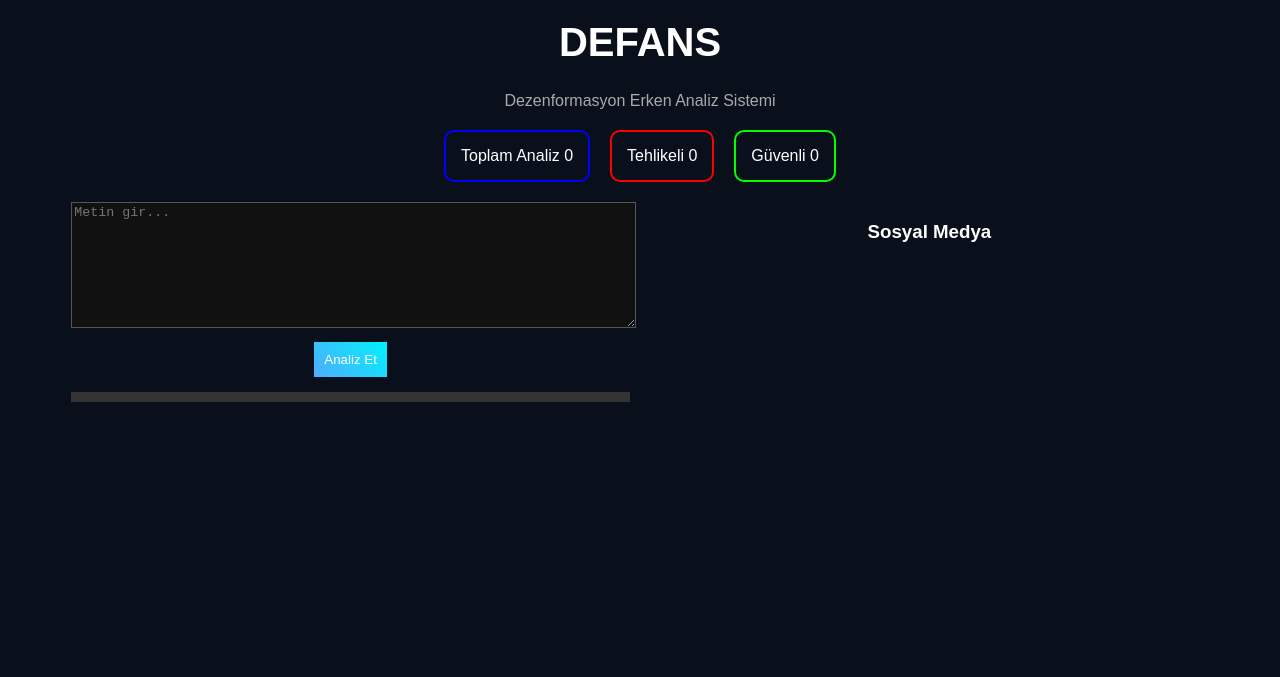
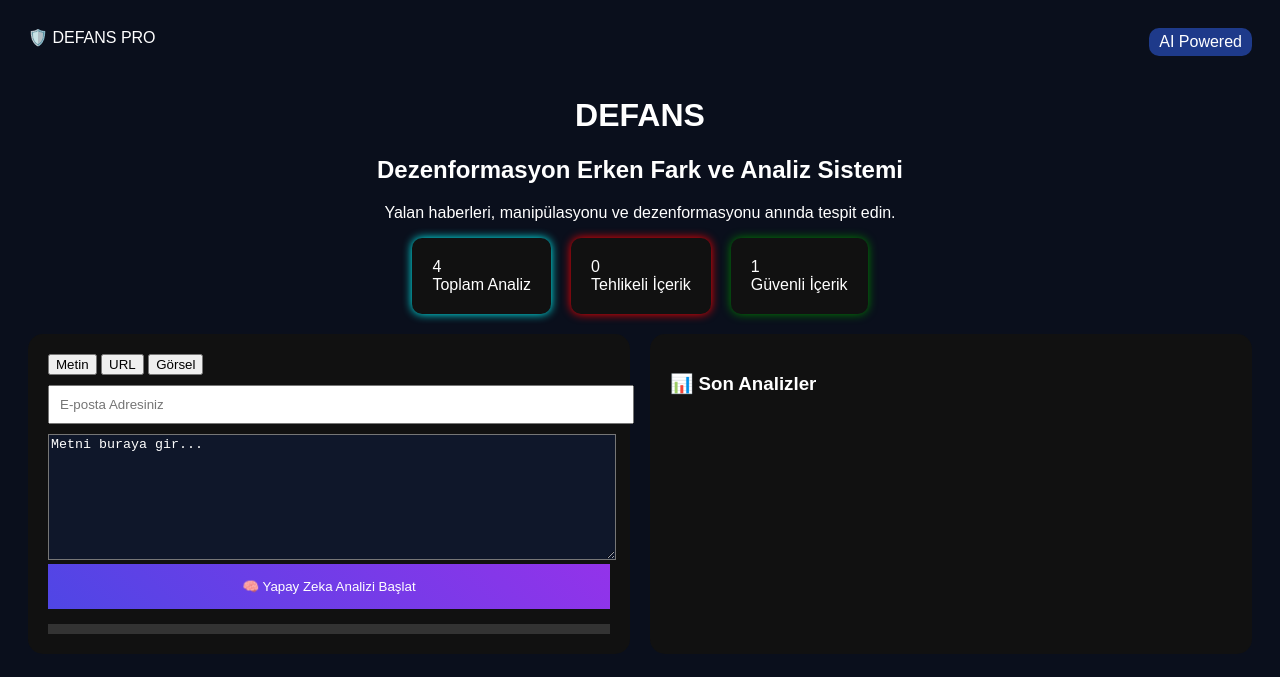
Before and after one commit to zumruduanka1/defanst-bitak, a plain HTML site: page templates/index.html in a window 1280 px wide. Drawn offline with Linux system fonts and the light colour scheme; no server answers.

Commit message:
defans ai full system

```diff
--- a/static/style.css
+++ b/static/style.css
@@ -1,81 +1,104 @@
-body {
-    background: #0a0f1c;
-    color: white;
-    font-family: Arial;
+body{
+    background:#0a0f1c;
+    color:white;
+    font-family:sans-serif;
 }
 
-.container {
-    width: 90%;
-    margin: auto;
-    text-align: center;
+.nav{
+    display:flex;
+    justify-content:space-between;
+    padding:20px;
 }
 
-.title {
-    font-size: 40px;
-    margin-top: 20px;
+.badge{
+    background:#1e3a8a;
+    padding:5px 10px;
+    border-radius:10px;
 }
 
-.subtitle {
-    color: #aaa;
+.hero{
+    text-align:center;
 }
 
-.stats {
-    display: flex;
-    justify-content: center;
-    gap: 20px;
-    margin: 20px;
+.stats{
+    display:flex;
+    justify-content:center;
+    gap:20px;
 }
 
-.card {
-    padding: 15px;
-    border-radius: 10px;
+.card{
+    padding:20px;
+    background:#111;
+    border-radius:10px;
+    box-shadow:0 0 10px #0ff;
 }
 
-.blue { border: 2px solid #00f; }
-.red { border: 2px solid #f00; }
-.green { border: 2px solid #0f0; }
+.red{box-shadow:0 0 10px red;}
+.green{box-shadow:0 0 10px green;}
 
-.main {
-    display: flex;
-    gap: 20px;
+.main{
+    display:flex;
+    gap:20px;
+    padding:20px;
 }
 
-.left, .right {
-    width: 50%;
+.panel{
+    flex:1;
+    background:#111;
+    padding:20px;
+    border-radius:15px;
 }
 
-textarea {
-    width: 100%;
-    height: 120px;
-    background: #111;
-    color: white;
-    border: 1px solid #555;
+textarea{
+    width:100%;
+    height:120px;
+    background:#0f172a;
+    color:white;
 }
 
-button {
-    margin-top: 10px;
-    padding: 10px;
-    background: linear-gradient(45deg, #4facfe, #00f2fe);
-    border: none;
-    color: white;
+input{
+    width:100%;
+    padding:10px;
+    margin:10px 0;
 }
 
-.progress {
-    width: 100%;
-    height: 10px;
-    background: #333;
-    margin-top: 15px;
+.analyze{
+    width:100%;
+    padding:15px;
+    background:linear-gradient(45deg,#4f46e5,#9333ea);
+    border:none;
+    color:white;
 }
 
-#bar {
-    height: 10px;
-    width: 0%;
-    background: linear-gradient(90deg, red, yellow, green);
+.progressBox{
+    height:10px;
+    background:#333;
+    margin-top:15px;
 }
 
-.feedItem {
-    background: #111;
-    margin: 5px;
-    padding: 10px;
-    border-radius: 5px;
+.progressBar{
+    height:10px;
+    width:0%;
+    background:linear-gradient(90deg,red,yellow,green);
 }
+
+.feedItem{
+    background:#0f172a;
+    padding:10px;
+    margin-top:10px;
+    border-radius:10px;
+}
+
+.platform{
+    font-size:12px;
+    opacity:0.7;
+}
+
+.risk{
+    margin-top:5px;
+    padding:5px;
+    border-radius:5px;
+}
+
+.danger{background:red;}
+.safe{background:green;}
--- a/templates/index.html
+++ b/templates/index.html
@@ -7,36 +7,50 @@
 </head>
 <body>
 
-<div class="container">
+<div class="nav">
+    <div class="logo">🛡️ DEFANS PRO</div>
+    <div class="badge">AI Powered</div>
+</div>
 
-    <h1 class="title">DEFANS</h1>
-    <p class="subtitle">Dezenformasyon Erken Analiz Sistemi</p>
+<div class="hero">
+    <h1>DEFANS</h1>
+    <h2>Dezenformasyon Erken Fark ve Analiz Sistemi</h2>
+    <p>Yalan haberleri, manipülasyonu ve dezenformasyonu anında tespit edin.</p>
+</div>
 
-    <div class="stats">
-        <div class="card blue">Toplam Analiz <span id="total">0</span></div>
-        <div class="card red">Tehlikeli <span id="danger">0</span></div>
-        <div class="card green">Güvenli <span id="safe">0</span></div>
+<div class="stats">
+    <div class="card">4<br><span>Toplam Analiz</span></div>
+    <div class="card red">0<br><span>Tehlikeli İçerik</span></div>
+    <div class="card green">1<br><span>Güvenli İçerik</span></div>
+</div>
+
+<div class="main">
+
+    <!-- SOL -->
+    <div class="panel left">
+        <div class="tabs">
+            <button class="active">Metin</button>
+            <button>URL</button>
+            <button>Görsel</button>
+        </div>
+
+        <input type="text" id="email" placeholder="E-posta Adresiniz">
+
+        <textarea id="text">Metni buraya gir...</textarea>
+
+        <button class="analyze" onclick="analyze()">🧠 Yapay Zeka Analizi Başlat</button>
+
+        <div class="progressBox">
+            <div class="progressBar" id="bar"></div>
+        </div>
+
+        <div id="result"></div>
     </div>
 
-    <div class="main">
-
-        <div class="left">
-            <textarea id="text" placeholder="Metin gir..."></textarea>
-            <button onclick="analyze()">Analiz Et</button>
-
-            <div class="result">
-                <div class="progress">
-                    <div id="bar"></div>
-                </div>
-                <p id="resultText"></p>
-            </div>
-        </div>
-
-        <div class="right">
-            <h3>Sosyal Medya</h3>
-            <div id="feed"></div>
-        </div>
-
+    <!-- SAĞ -->
+    <div class="panel right">
+        <h3>📊 Son Analizler</h3>
+        <div id="feed"></div>
     </div>
 
 </div>
@@ -44,6 +58,11 @@
 <script>
 async function analyze(){
     let text = document.getElementById("text").value;
+
+    if(text.length < 10){
+        alert("Geçerli içerik gir");
+        return;
+    }
 
     let res = await fetch("/analyze", {
         method:"POST",
@@ -53,25 +72,13 @@ async function analyze(){
 
     let data = await res.json();
 
-    if(data.error){
-        alert("Geçerli içerik gir!");
-        return;
-    }
+    document.getElementById("bar").style.width = data.score + "%";
 
-    document.getElementById("bar").style.width = data.score + "%";
-    document.getElementById("resultText").innerText =
+    document.getElementById("result").innerHTML =
         data.label + " (%" + data.score + ")";
-
-    document.getElementById("total").innerText++;
-
-    if(data.label == "Tehlikeli"){
-        document.getElementById("danger").innerText++;
-    } else {
-        document.getElementById("safe").innerText++;
-    }
 }
 
-async function loadSocial(){
+async function loadFeed(){
     let res = await fetch("/social");
     let data = await res.json();
 
@@ -81,12 +88,20 @@ async function loadSocial(){
     data.forEach(item=>{
         let div = document.createElement("div");
         div.className = "feedItem";
-        div.innerText = item.text + " (%" + item.risk + ")";
+
+        div.innerHTML = `
+        <span class="platform">${item.platform}</span>
+        <p>${item.text}</p>
+        <div class="risk ${item.risk > 70 ? "danger":"safe"}">
+            %${item.risk}
+        </div>
+        `;
+
         feed.appendChild(div);
     });
 }
 
-loadSocial();
+loadFeed();
 </script>
 
 </body>
```
Also changed, not shown: 1 other file.
